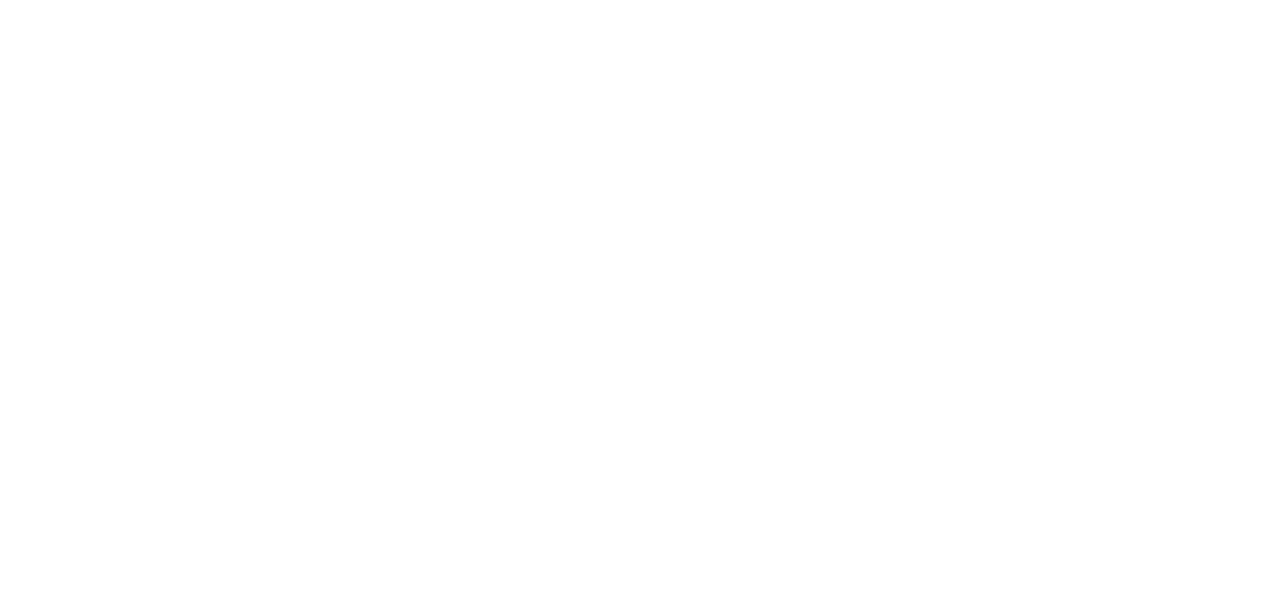
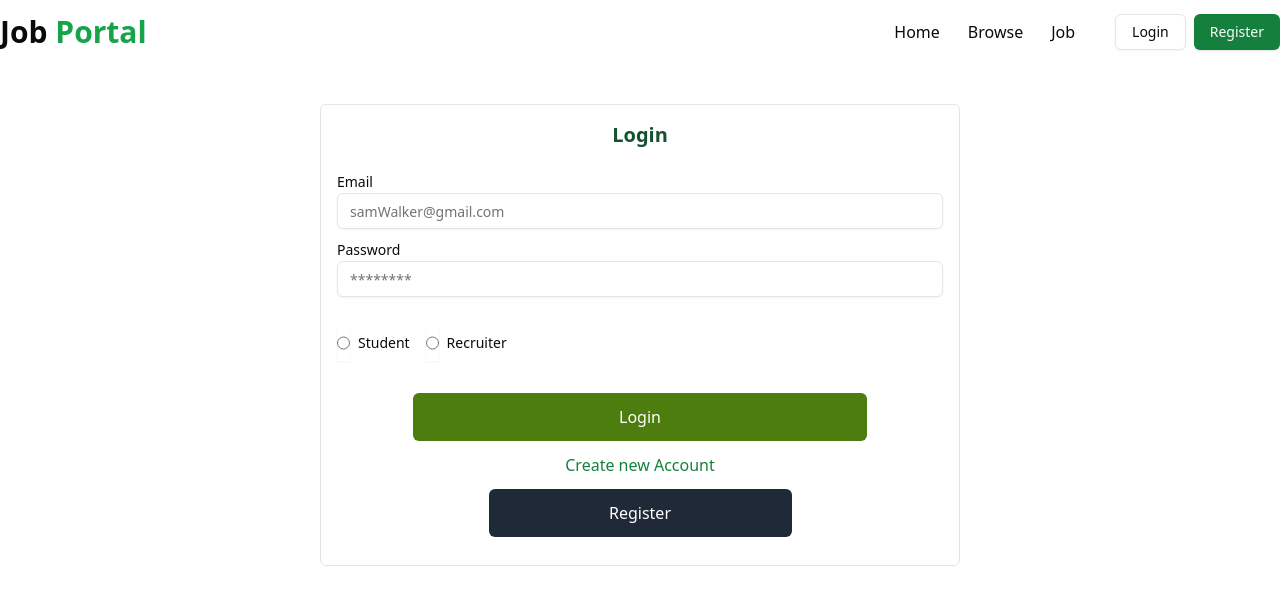
Before and after one commit to Deepu325/Job-Listing-Portal-MERN-Stack, a React app in the folder Frontend/: page /login in a window 1280 px wide. Shown: the top 604 px of the page. Built offline with nearby package versions, Linux system fonts and the light colour scheme; the HTML template or start-up script is replaced by a standard one.

Commit message:
Add frontend login and register pages

```diff
--- a/Frontend/src/components/ui/authentication/Login.jsx
+++ b/Frontend/src/components/ui/authentication/Login.jsx
@@ -1,11 +1,92 @@
-import React from 'react'
+import React, { useState } from "react";
+import Navbar from "../components_lite/Navbar";
+import { Label } from "../label";
+import { Input } from "../input";
+import { RadioGroup, RadioGroupItem } from "../radio-group";
+import { Link } from "react-router-dom";
 
 const Login = () => {
+
+  const[input , setInput] = useState({
+
+    email: "",
+    password:"",
+    role: " ",
+
+  });
+
+  const changeEventHandler = (e) =>{
+    setInput({...input,[e.target.name]: e.target.value});
+  }
+
+  const submitHandler =  async (e)=>{
+    e.preventDefault();
+    console.log(input);
+  }
+
+
+
   return (
     <div>
+      <Navbar></Navbar>
+      <div className="flex items-center justify-center max-w-7xl mx-auto">
+        <form
+          onSubmit={submitHandler}
+          className="w-1/2 border border-grey-500 rounded-md p-4 my-10"
+        >
+          <h1 className="font-bold text-xl mb-5 text-center text-green-900">
+            Login
+          </h1>
+          <div className=" my-2">
+            <Label>Email</Label>
+            <Input type="email" value={input.email} name='email' onChange={changeEventHandler}  placeholder="samWalker@gmail.com"></Input>
+          </div>
+          <div className=" my-2">
+            <Label>Password</Label>
+            <Input type="password" value={input.password} name='password' onChange={changeEventHandler} placeholder="********"></Input>
+          </div>
+          <div className="flex item-center justify-between">
+            <RadioGroup className="flex items-center gap-4 my-5">
+              <div className="flex items-center space-x-2">
+                <Input
+                  type="radio"
+                  name="role"
+                  value="Student"
+                  checked= {input.role === 'Student'}
+                  onChange ={changeEventHandler}
+                  className="cursor-pinter"
+                />
+                <Label htmlFor="r1">Student</Label>
+              </div>
+              <div className="flex items-center space-x-2">
+                <Input
+                  type="radio"
+                  name="role"
+                  value="Recruiter"
+                  checked= {input.role === 'Recruiter'}
+                  onChange ={changeEventHandler}
+                  className="cursor-pinter"
+                />
+                <Label htmlFor="r2">Recruiter</Label>
+              </div>
+            </RadioGroup>
+          </div>
+          <button className=" w-3/4 py-3 my-3 text-white flex items-center justify-center max-w-7xl mx-auto bg-lime-700 hover:bg-primary/90 rounded-md">
+            Login
+          </button>
+          {/* already account then login */}
+          <p className="text-green-700 text-center my-2">
+             Create new Account
+            <Link to="/register" className="text-blue-950">
+              <button className=" w-1/2 py-3 my-3 text-white flex items-center justify-center max-w-7xl mx-auto bg-gray-800 hover:bg-primary/90 rounded-md">
+                Register
+              </button>
+            </Link>
+          </p>
+        </form>
+      </div>
+    </div>
+  );
+};
 
-    </div>
-  )
-}
-
-export default Login
+export default Login;
--- a/Frontend/src/components/ui/authentication/Register.jsx
+++ b/Frontend/src/components/ui/authentication/Register.jsx
@@ -1,4 +1,4 @@
-import React from 'react'
+import React, { useState } from 'react'
 import Navbar from '../components_lite/Navbar'
 import { Label } from '../label'
 import { Input } from '../input'
@@ -6,48 +6,74 @@ import { RadioGroup, RadioGroupItem } from '../radio-group'
 import { Link } from 'react-router-dom'
 
 const Register = () => {
+
+  const[input , setInput] = useState({
+  fullname:"",
+  email: "",
+  password:"",
+  role: " ",
+  phoneNumber: "",
+});
+
+const changeEventHandler = (e) =>{
+  setInput({...input,[e.target.name]: e.target.value});
+}
+
+const submitHandler =  async (e)=>{
+  e.preventDefault();
+  console.log(input);
+}
+
+
+
   return (
     <div>
       <Navbar></Navbar>
       <div className='flex items-center justify-center max-w-7xl mx-auto'>
-        <form action="" className='w-1/2 border border-grey-500 rounded-md p-4 my-10'>
+        <form onSubmit={submitHandler} className='w-1/2 border border-grey-500 rounded-md p-4 my-10'>
           <h1 className='font-bold text-xl mb-5 text-center text-green-900'>Register</h1>
           <div className=' my-2'>
-            <Label>Name</Label>
-            <Input type='text' placeholder='Sam Walker'></Input>
+            <Label>Fullname</Label>
+            <Input type='text' value={input.fullname} name='fullname' onChange={changeEventHandler} placeholder='Sam Walker'></Input>
           </div>
           <div className=' my-2'>
             <Label>Email</Label>
-            <Input type='email' placeholder='samWalker@gmail.com'></Input>
+            <Input type='email' value={input.email} name='email' onChange={changeEventHandler} placeholder='samWalker@gmail.com'></Input>
           </div>
           <div className=' my-2'>
             <Label>Phonne Number</Label>
-            <Input type='tel' placeholder='+1234567890'></Input>
+            <Input type='tel' value={input.phoneNumber} name='phoneNumber' onChange={changeEventHandler} placeholder='+1234567890'></Input>
           </div>
           <div className=' my-2'>
             <Label>Password</Label>
-            <Input type='password' placeholder='********'></Input>
+            <Input type='password'value={input.password} name='password' onChange={changeEventHandler} placeholder='********'></Input>
           </div>
           <div className='flex item-center justify-between'>
 
             <RadioGroup className='flex items-center gap-4 my-5'>
               <div className="flex items-center space-x-2">
-                <Input type='radio' name='role' value='Student' className='cursor-pinter' />
+                <Input type='radio' name='role' value='Student'
+                  checked= {input.role === 'Student'}
+                  onChange ={changeEventHandler}
+                  className='cursor-pinter' />
                 <Label htmlFor="r1">Student</Label>
               </div>
               <div className="flex items-center space-x-2">
-                 <Input type='radio' name='role' value='Recruiter' className='cursor-pinter' />
+                 <Input type='radio' name='role' value='Recruiter'
+                  checked= {input.role === 'Recruiter'}
+                  onChange ={changeEventHandler}
+                 className='cursor-pinter' />
                 <Label htmlFor="r2">Recruiter</Label>
               </div>
             </RadioGroup>
           </div>
-          <button className='block w-full py-3 my-3 text-white bg-lime-700 hover:bg-primary/90 rounded-md'>
+          <button type="submit" className='block w-full py-3 my-3 text-white bg-lime-700 hover:bg-primary/90 rounded-md'>
             Register
           </button>
           {/* already account then login */}
           <p className='text-green-700 text-md my-2'>
             Already have an acount?
-            <Link to="/login" className='text-blue-950'>Login</Link>
+            <Link to="/login" className='text-blue-950 font-bold'>Login</Link>
           </p>
         </form>
       </div>
```
